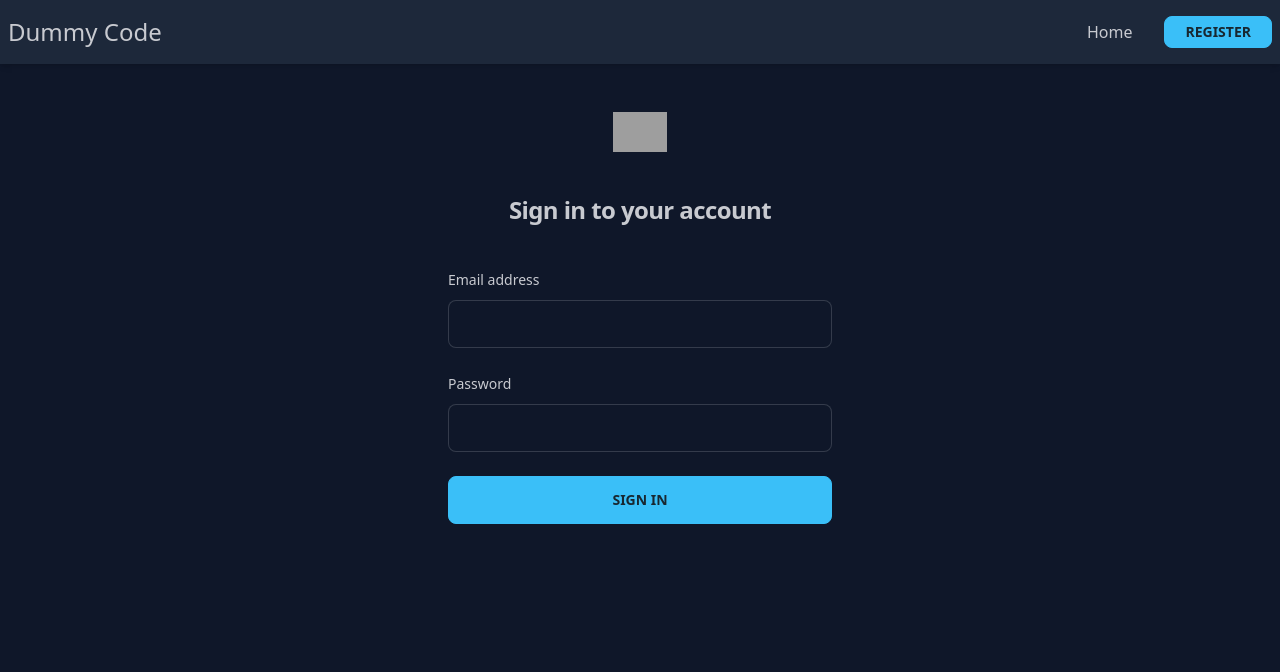
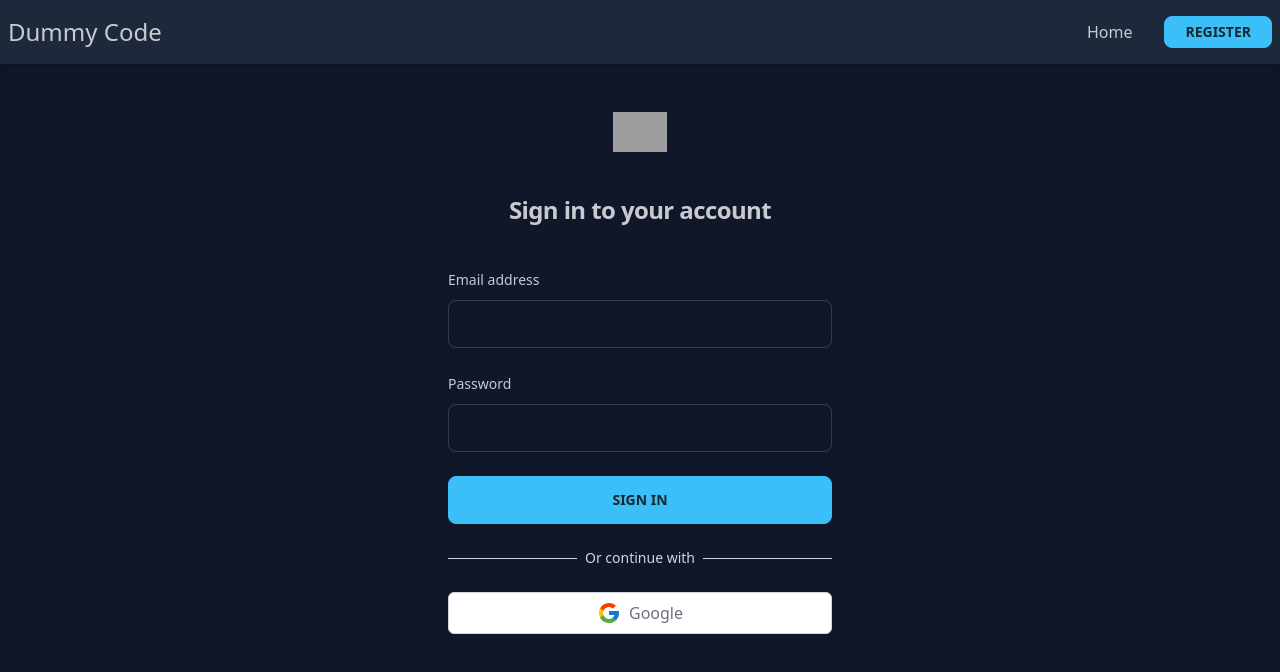
Before and after one commit to aliffaizar/dummy-code, a React (Vite) app in the folder web/: page /login in a window 1280 px wide. Shown: the top 672 px of the page. Built offline with nearby package versions, Linux system fonts and the light colour scheme; no server answers; grey boxes are pictures that could not be loaded.

Commit message:
improve autentication and add google auth

```diff
--- a/web/package.json
+++ b/web/package.json
@@ -15,6 +15,7 @@
     "clsx": "^1.2.1",
     "react": "^18.2.0",
     "react-dom": "^18.2.0",
+    "react-icons": "^4.9.0",
     "react-redux": "^8.0.7",
     "react-router-dom": "^6.12.0",
     "tailwind-merge": "^1.13.0"
--- /dev/null
+++ b/web/src/components/Avatar.tsx
@@ -0,0 +1,41 @@
+import axios from 'axios'
+import { useMemo } from 'react'
+import { useDispatch, useSelector } from 'react-redux'
+
+import { RootState } from '../store/rootReducer'
+import { logout } from '../store/authReducer'
+
+export function Avatar() {
+  const user = useSelector((state: RootState) => state.auth.user)
+  const dispatch = useDispatch()
+
+  const avatar = useMemo(() => {
+    const name = user?.name?.split(' ')?.map((n) => n[0])
+    const avatar = name?.length === 1 ? name[0] : name?.join('').slice(0, 2)
+    return avatar?.toUpperCase()
+  }, [user])
+
+  const handleLogout = async () => {
+    await axios.get('/api/auth/logout', { withCredentials: true })
+    dispatch(logout())
+    window.location.href = '/login'
+  }
+
+  return (
+    <div className='dropdown dropdown-end'>
+      <div tabIndex={0} className='avatar placeholder cursor-pointer'>
+        <div className='bg-secondary-focus text-neutral-content font-bold rounded-full w-8'>
+          <span className='text-xs'>{avatar}</span>
+        </div>
+      </div>
+      <ul
+        tabIndex={0}
+        className='dropdown-content m-2 menu p-2 shadow bg-neutral-focus rounded-box w-52'
+      >
+        <li>
+          <button onClick={handleLogout}>Logout</button>
+        </li>
+      </ul>
+    </div>
+  )
+}
--- a/web/src/components/navbar.tsx
+++ b/web/src/components/navbar.tsx
@@ -1,11 +1,14 @@
 import { useSelector } from 'react-redux'
 import { Link } from 'react-router-dom'
+
 import { RootState } from '../store/rootReducer'
 import { usePath } from '../hooks/usePath'
+import { Avatar } from './Avatar'
 
 export function Navbar() {
   const auth = useSelector((state: RootState) => state.auth)
   const path = usePath()
+
   return (
     <nav className='bg-neutral shadow-md'>
       <div className='navbar max-w-7xl mx-auto'>
@@ -26,6 +29,7 @@ export function Navbar() {
               register
             </Link>
           )}
+          {auth.authenicated && <Avatar />}
         </div>
       </div>
     </nav>
--- a/web/src/layouts/main-layout.tsx
+++ b/web/src/layouts/main-layout.tsx
@@ -8,7 +8,7 @@ import { authenicate } from '../store/authReducer'
 
 export function MainLayout() {
   const dispatch = useDispatch()
-  const [isLoding, setIsLoading] = useState(false)
+  const [isLoding, setIsLoading] = useState(true)
 
   useEffect(() => {
     const fetchUser = async () => {
@@ -19,7 +19,7 @@ export function MainLayout() {
         })
         const user = {
           id: data.id,
-          username: data.username,
+          name: data.name,
           email: data.email,
         }
         if (data) {
@@ -35,15 +35,16 @@ export function MainLayout() {
 
   return (
     <>
-      <Navbar />
-      <div>
-        {isLoding && (
-          <div className='h-[80vh] flex justify-center items-center'>
-            Loading...
-          </div>
-        )}
-        <Outlet />
-      </div>
+      {isLoding ? (
+        <div className='h-screen flex justify-center items-center'>
+          <span className='loading loading-dots w-16'></span>
+        </div>
+      ) : (
+        <>
+          <Navbar />
+          <Outlet />
+        </>
+      )}
     </>
   )
 }
--- a/web/src/pages/login.tsx
+++ b/web/src/pages/login.tsx
@@ -2,6 +2,7 @@ import axios, { AxiosError } from 'axios'
 import { useDispatch, useSelector } from 'react-redux'
 import { useNavigate } from 'react-router-dom'
 import { useEffect, useState } from 'react'
+import { FcGoogle } from 'react-icons/fc'
 
 import { RootState } from '../store/rootReducer'
 import { login } from '../store/authReducer'
@@ -18,7 +19,7 @@ export default function Login() {
 
   useEffect(() => {
     if (authenicated) {
-      navigate('/')
+      window.location.href = '/'
     }
   }, [authenicated, navigate])
 
@@ -31,7 +32,7 @@ export default function Login() {
       })
       const user = {
         id: data.id,
-        username: data.username,
+        name: data.name,
         email: data.email,
       }
       dispatch(login({ user, authenicated: true }))
@@ -120,6 +121,31 @@ export default function Login() {
             )}
           </div>
         </form>
+        <div className='mt-6'>
+          <div className='relative'>
+            <div className='absolute inset-0 flex items-center'>
+              <div className='w-full border-t border-gray-300' />
+            </div>
+            <div className='relative flex justify-center text-sm'>
+              <span className='bg-base-100 px-2 text-zinc-300'>
+                Or continue with
+              </span>
+            </div>
+          </div>
+
+          <div className='mt-6 flex flex-wrap justify-center gap-3'>
+            <div className='w-full'>
+              <a
+                href='http://localhost:3000/api/auth/google'
+                target='_bank'
+                className='inline-flex w-full justify-center rounded-md border items-center border-gray-300 bg-white py-2 px-4 text-sm font-medium text-gray-500 shadow-sm hover:bg-gray-50'
+              >
+                <FcGoogle className='w-6 h-6' />
+                <span className='ml-2 text-base'>Google</span>
+              </a>
+            </div>
+          </div>
+        </div>
       </div>
     </div>
   )
--- a/web/src/pages/register.tsx
+++ b/web/src/pages/register.tsx
@@ -1,5 +1,6 @@
 import axios, { AxiosError } from 'axios'
 import { useState } from 'react'
+import { FcGoogle } from 'react-icons/fc'
 import { useNavigate } from 'react-router-dom'
 
 export default function Register() {
@@ -117,6 +118,31 @@ export default function Register() {
             )}
           </div>
         </form>
+        <div className='mt-6'>
+          <div className='relative'>
+            <div className='absolute inset-0 flex items-center'>
+              <div className='w-full border-t border-gray-300' />
+            </div>
+            <div className='relative flex justify-center text-sm'>
+              <span className='bg-base-100 px-2 text-zinc-300'>
+                Or continue with
+              </span>
+            </div>
+          </div>
+
+          <div className='mt-6 flex flex-wrap justify-center gap-3'>
+            <div className='w-full'>
+              <a
+                href='http://localhost:3000/api/auth/google'
+                target='_bank'
+                className='inline-flex w-full justify-center rounded-md border items-center border-gray-300 bg-white py-2 px-4 text-sm font-medium text-gray-500 shadow-sm hover:bg-gray-50'
+              >
+                <FcGoogle className='w-6 h-6' />
+                <span className='ml-2 text-base'>Google</span>
+              </a>
+            </div>
+          </div>
+        </div>
       </div>
     </div>
   )
--- a/web/src/store/authReducer.ts
+++ b/web/src/store/authReducer.ts
@@ -27,9 +27,13 @@ const authSlice = createSlice({
       state.user = action.payload.user
       state.authenicated = action.payload.authenicated
     },
+    logout: (state) => {
+      state.user = null
+      state.authenicated = false
+    },
   },
 })
 
-export const { login, authenicate } = authSlice.actions
+export const { login, authenicate, logout } = authSlice.actions
 
 export default authSlice.reducer
```
Also changed, not shown: 1 other file (tests, documents, lock files or other folders).
